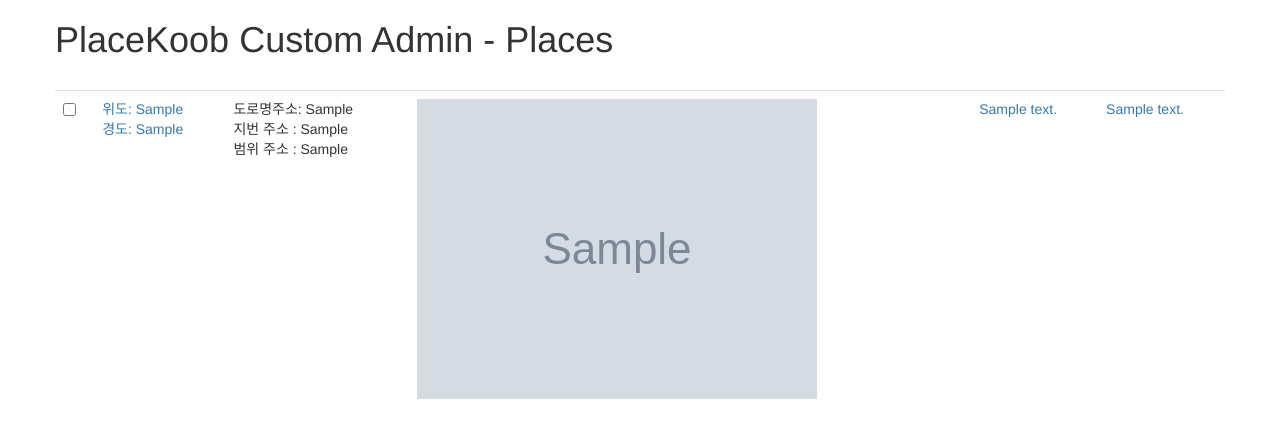
After one commit to MaukiStudio/PKS, a Python web app: template pks/admin2/templates/admin2/places.html in a window 1280 px wide. The commit adds this page. Shown: the top 438 px of the page. Run offline with Jinja, Linux system fonts and the light colour scheme; the template is opened without the code that fills it: most values are stand-ins (such as "Sample title", 1, 10 or a date in 2020); grey boxes marked "Sample" are stand-in pictures; some libraries are stand-ins or nearby versions.

Commit message:
어드민용 장소화된 목록 보기 기능 구현을 위한 뼈대 구성

```diff
--- a/pks/admin2/templates/admin2/index.html
+++ b/pks/admin2/templates/admin2/index.html
@@ -5,7 +5,10 @@
 {% block table %}
     <ul>
         <li>
-            <a href="/admin2/placed/">장소화</a>
+            <a href="/admin2/placed/">장소화 하기</a>
+        </li>
+        <li>
+            <a href="/admin2/places/">장소화 완료 목록</a>
         </li>
     </ul>
 {% endblock %}
--- /dev/null
+++ b/pks/admin2/templates/admin2/places.html
@@ -0,0 +1,47 @@
+{% extends 'admin2/base.html' %}
+
+{% block header_text %}PlaceKoob Custom Admin - Places{% endblock %}
+
+{% block table %}
+    {% if pbs %}
+        <table class="table">
+            {% for pb in pbs %}
+                <tr>
+                    <td>
+                        <input type=checkbox onClick="window.open('{{ pb.uplace_uuid }}/'); return true;"/>
+                    </td>
+                    <td>
+                        <a href="http://map.naver.com/?dlevel=13&x={{ pb.lonLat.x }}&y={{ pb.lonLat.y }}" target="_blank">
+                            위도: {{ pb.lonLat.y }}<br />
+                            경도: {{ pb.lonLat.x }}
+                        </a>
+                    </td>
+                    <td>
+                        도로명주소: {{ pb.addr1 }}<br />
+                        지번 주소 : {{ pb.addr2 }}<br />
+                        범위 주소 : {{ pb.addr3 }}<br />
+                    </td>
+                    <td>
+                        {% for image in pb.images %}
+                            <a href="{{ image.content }}" target="_blank">
+                                <img src="{{ image.url_summarized }}" />
+                            </a>
+                        {% endfor %}
+                    </td>
+                    <td>
+                        {% for url in pb.urls %}
+                            <a href="{{ url.content }}" target="_blank">{{ url.content }}</a>
+                        {% endfor %}
+                    </td>
+                    <td>
+                        {% for note in pb.notes %}
+                            <a href='http://www.google.co.kr/?gws_rd=ssl#q="{{ note.content }}"' target="_blank">{{ note.content }}</a>
+                        {% endfor %}
+                    </td>
+                </tr>
+            {% endfor %}
+        </table>
+    {% else %}
+        장소화된 장소가 없습니다
+    {% endif %}
+{% endblock %}
--- a/pks/admin2/urls.py
+++ b/pks/admin2/urls.py
@@ -10,4 +10,5 @@ urlpatterns = [
     url(r'^$', views.index, name='index'),
     url(r'^placed/$', views.placed, name='placed'),
     url(r'^placed/(?P<uplace_id>[0-9A-Za-z]+)\.uplace/$', views.placed_detail, name='placed_detail'),
+    url(r'^places/$', views.places, name='places'),
 ]
--- a/pks/admin2/views.py
+++ b/pks/admin2/views.py
@@ -27,6 +27,10 @@ def placed(request):
                 image.summarize()
     context = dict(pbs=pbs)
     return render(request, 'admin2/placed.html', context)
+
+
+def places(request):
+    return render(request, 'admin2/places.html', None)
 
 
 # TODO : 완전 리팩토링 필요;;; 일단 임시 땜빵임
```
Also changed, not shown: pks/admin2/tests.py (+8 -0 lines).
